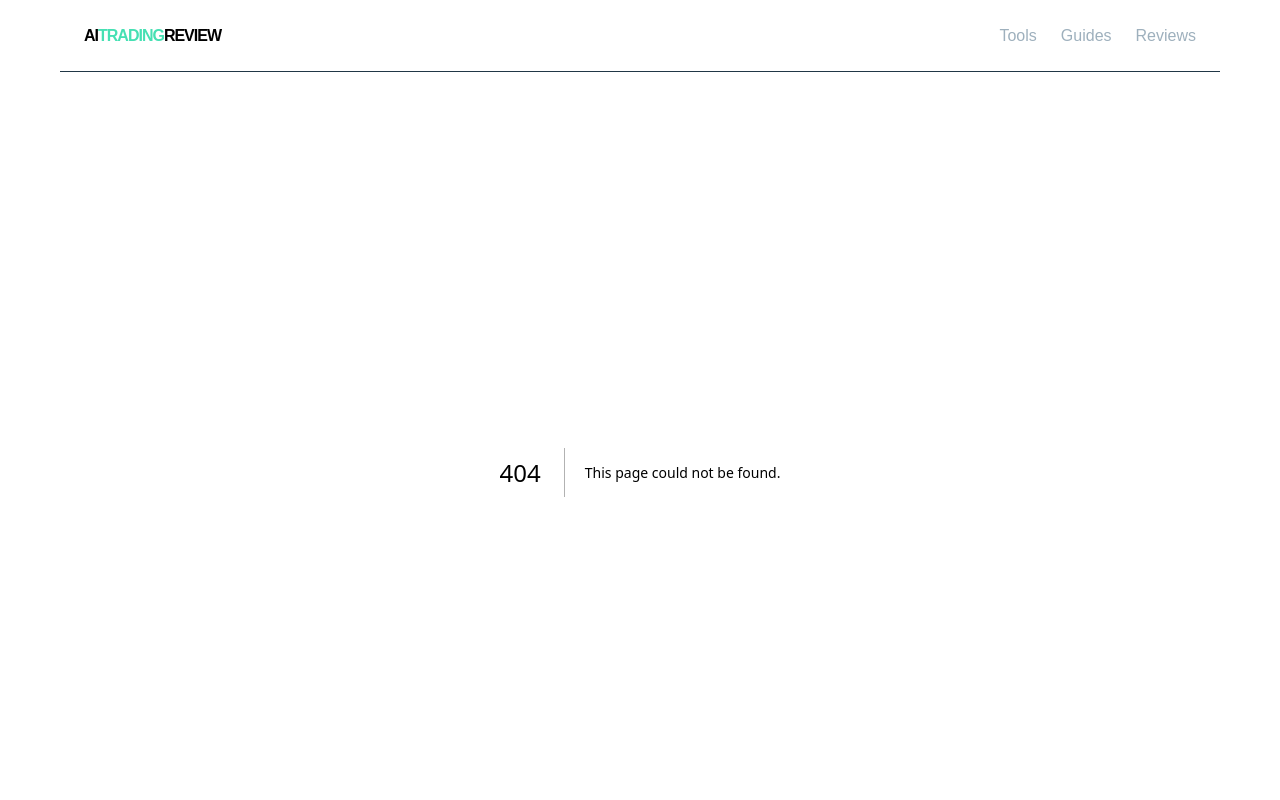
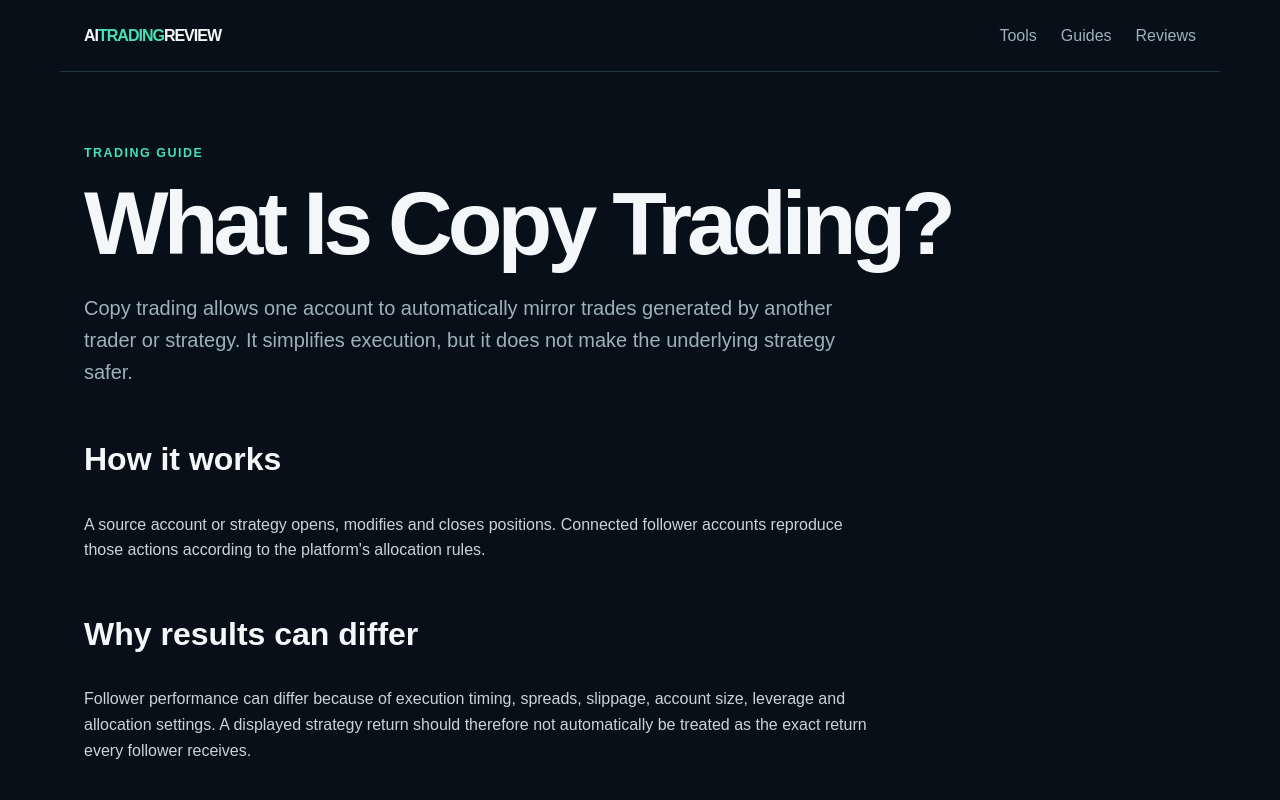
Before and after one commit to sverkercaron-sys/ai-trading-review, a Next.js app: page /guides/what-is-copy-trading in a window 1280 px wide. Before the commit this address had no page. Shown: the top 800 px of the page. Built offline with nearby package versions, Linux system fonts and the light colour scheme.

Commit message:
Add copy trading guide

```diff
--- /dev/null
+++ b/app/guides/what-is-copy-trading/page.tsx
@@ -0,0 +1,3 @@
+import type {Metadata} from 'next';import Link from 'next/link';
+export const metadata:Metadata={title:'What Is Copy Trading?',description:'Understand how copy trading works, what gets copied, the role of brokers and the main risks.'};
+export default function Page(){return <main><div className="eyebrow">Trading guide</div><h1 className="page-title">What Is Copy Trading?</h1><p className="lead">Copy trading allows one account to automatically mirror trades generated by another trader or strategy. It simplifies execution, but it does not make the underlying strategy safer.</p><article className="content"><h2>How it works</h2><p>A source account or strategy opens, modifies and closes positions. Connected follower accounts reproduce those actions according to the platform's allocation rules.</p><h2>Why results can differ</h2><p>Follower performance can differ because of execution timing, spreads, slippage, account size, leverage and allocation settings. A displayed strategy return should therefore not automatically be treated as the exact return every follower receives.</p><h2>Who holds the money?</h2><p>In many structures, the customer's capital remains in a brokerage account while the strategy supplies trading instructions. This distinction matters because trading performance and custody are separate risks.</p><h2>Questions to ask</h2><p>Find out who the broker is, whether you can stop copying, how position sizing works, whether you control withdrawals and what happens when the source strategy experiences a sharp drawdown.</p><p><Link href="/guides/leverage-vs-amplification">Next: leverage vs amplification →</Link></p></article></main>}
```
